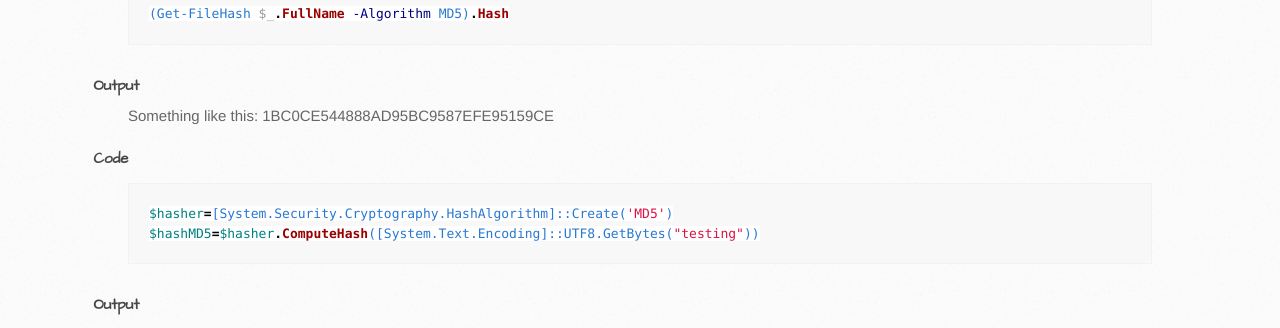
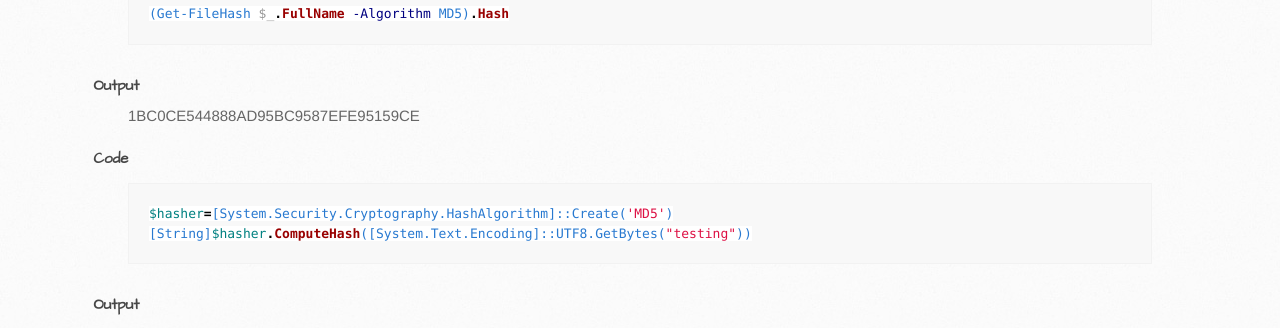
Before and after one commit to itcraftme/itcraftme, a Jekyll site: the page built from docs/it/powershell.md, in a window 1280 px wide. Shown: the part 1785-2113 px from the top of the page. Built offline with Jekyll 4.4.1, drawn with Linux system fonts in a browser that asks for light colours; our own code applies the rules of GitHub Pages for plain Markdown files.

Commit message:
Update powershell.md
code correction

````diff
--- a/docs/it/powershell.md
+++ b/docs/it/powershell.md
@@ -46,31 +46,17 @@ $ht.a
 
 ### Hash with MD5
 #### Code
+
 ```powershell
 (Get-FileHash $_.FullName -Algorithm MD5).Hash
 ```
 #### Output
-Something like this:
 1BC0CE544888AD95BC9587EFE95159CE
 #### Code
+
 ```powershell
 $hasher=[System.Security.Cryptography.HashAlgorithm]::Create('MD5')
-$hashMD5=$hasher.ComputeHash([System.Text.Encoding]::UTF8.GetBytes("testing"))
+[String]$hasher.ComputeHash([System.Text.Encoding]::UTF8.GetBytes("testing"))
 ```
 #### Output
-174
-43
-31
-202
-81
-89
-73
-229
-213
-79
-178
-43
-142
-217
-85
-117
+174 43 31 202 81 89 73 229 213 79 178 43 142 217 85 117
````
